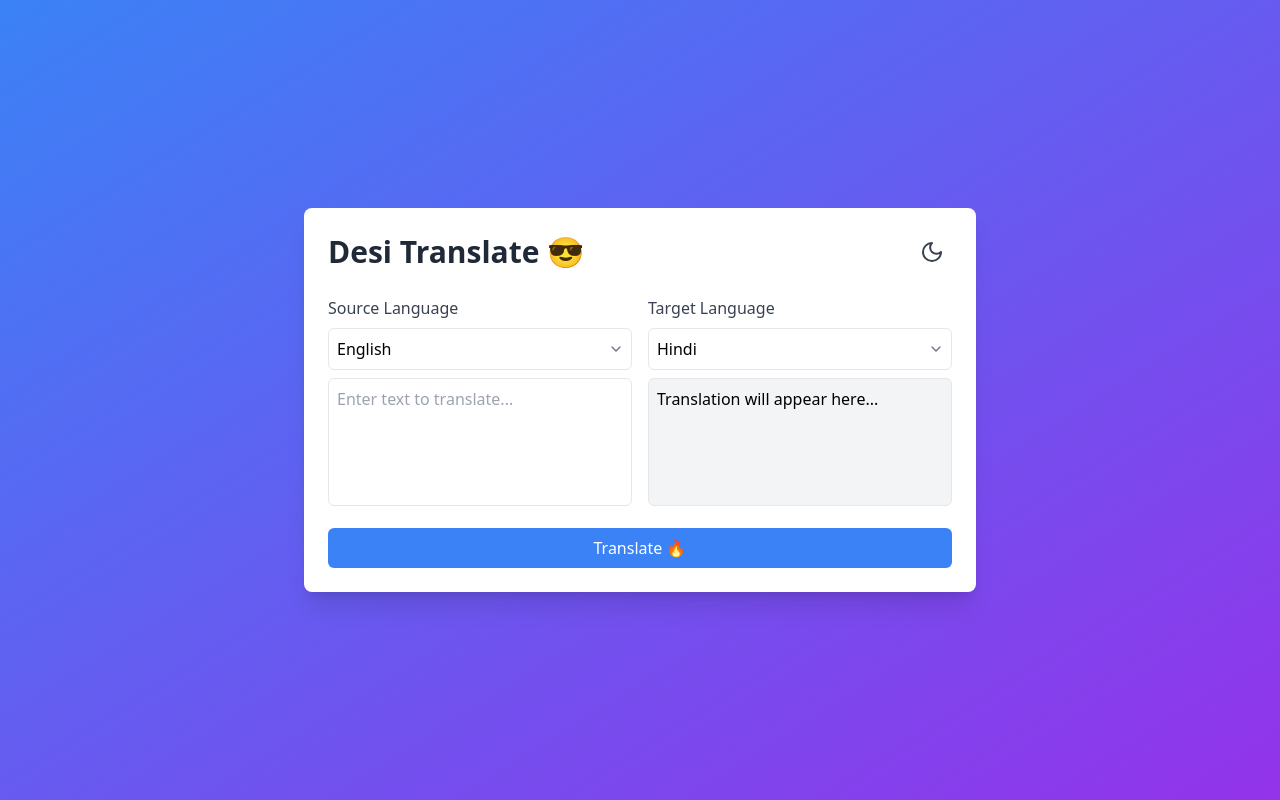
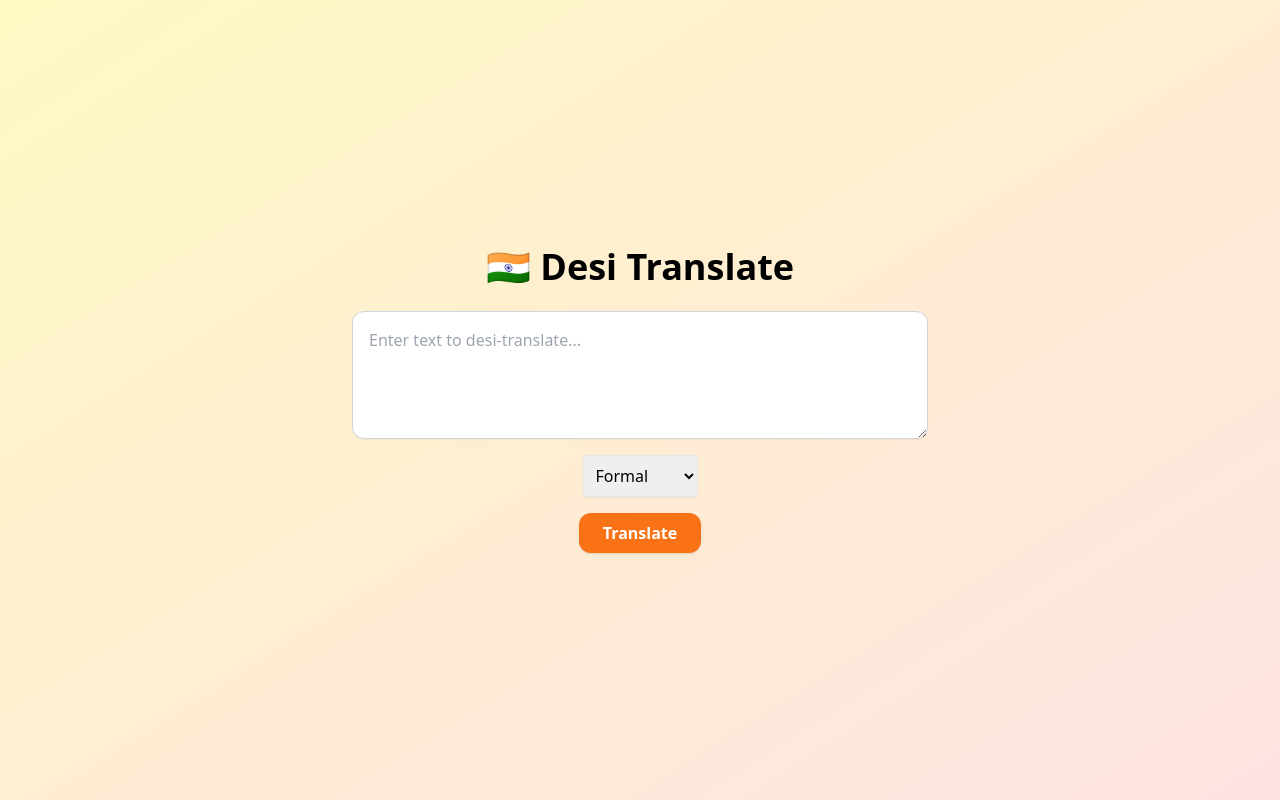
Before and after one commit to Jaffarserver93/Translation-, a React (Vite) app: page / in a window 1280 px wide. Built offline with nearby package versions, Linux system fonts and the light colour scheme.

Commit message:
Update App.jsx

```diff
--- a/src/App.jsx
+++ b/src/App.jsx
@@ -1,167 +1,61 @@
 import { useState } from 'react';
-import { motion } from 'framer-motion';
-import { Moon, Sun, ChevronDown } from 'lucide-react';
-import { OpenAI } from 'openai';
+import axios from 'axios';
+import './index.css';
 
-// Initialize OpenAI client
-const openai = new OpenAI({
-  apiKey: import.meta.env.VITE_OPENAI_API_KEY,
-  dangerouslyAllowBrowser: true, // Note: For client-side demo only; move to server-side in production
-});
-
-// #update this line 👇
-const App = () => {
+function App() {
   const [inputText, setInputText] = useState('');
-  const [outputText, setOutputText] = useState('');
-  const [sourceLang, setSourceLang] = useState('en');
-  const [targetLang, setTargetLang] = useState('hi');
-  const [isDarkMode, setIsDarkMode] = useState(false);
-  const [isLoading, setIsLoading] = useState(false);
-  const [error, setError] = useState('');
-
-  const languages = [
-    { value: 'en', label: 'English' },
-    { value: 'hi', label: 'Hindi' },
-    { value: 'te', label: 'Telugu' },
-    { value: 'ta', label: 'Tamil' },
-    { value: 'hinglish', label: 'Hinglish' },
-    { value: 'hyderabadi', label: 'Hyderabadi English' },
-  ];
+  const [translatedText, setTranslatedText] = useState('');
+  const [tone, setTone] = useState('formal');
+  const [loading, setLoading] = useState(false);
 
   const handleTranslate = async () => {
-    if (!inputText) {
-      setError('Bhai, enter some text to translate! 😅');
-      return;
+    setLoading(true);
+    try {
+      const response = await axios.post('/api/translate', {
+        text: inputText,
+        tone: tone
+      });
+      setTranslatedText(response.data.output);
+    } catch (err) {
+      setTranslatedText('Error: Could not translate');
     }
-
-    setIsLoading(true);
-    setError('');
-
-    try {
-      let prompt = '';
-      if (targetLang === 'hinglish' || targetLang === 'hyderabadi') {
-        prompt = `Translate the following text to ${targetLang} with an Indian street vibe, keeping it natural and conversational: "${inputText}"`;
-      } else {
-        prompt = `Translate the following text from ${sourceLang} to ${targetLang}: "${inputText}"`;
-      }
-
-      const response = await openai.chat.completions.create({
-        model: 'gpt-3.5-turbo',
-        messages: [{ role: 'user', content: prompt }],
-        max_tokens: 100,
-      });
-
-      const translatedText = response.choices[0].message.content;
-      setOutputText(translatedText);
-    } catch (err) {
-      setError('API key issue or something went wrong, dost! Check your VITE_OPENAI_API_KEY or try again. 😕');
-      console.error(err);
-    } finally {
-      setIsLoading(false);
-    }
-  };
-
-  const toggleDarkMode = () => {
-    setIsDarkMode(!isDarkMode);
-    document.documentElement.classList.toggle('dark');
+    setLoading(false);
   };
 
   return (
-    <div className={`min-h-screen flex items-center justify-center p-4 ${isDarkMode ? 'dark bg-gray-900' : 'bg-gradient-to-br from-blue-500 to-purple-600'}`}>
-      <motion.div
-        initial={{ opacity: 0, y: -50 }}
-        animate={{ opacity: 1, y: 0 }}
-        transition={{ duration: 0.5 }}
-        className="bg-white dark:bg-gray-800 rounded-lg shadow-xl p-6 max-w-2xl w-full"
+    <div className="min-h-screen flex flex-col items-center justify-center bg-gradient-to-br from-yellow-100 to-red-100 p-4">
+      <h1 className="text-4xl font-bold mb-6 text-center">🇮🇳 Desi Translate</h1>
+      <textarea
+        className="w-full max-w-xl h-32 p-4 border border-gray-300 rounded-xl shadow-sm focus:outline-none mb-4"
+        placeholder="Enter text to desi-translate..."
+        value={inputText}
+        onChange={(e) => setInputText(e.target.value)}
+      ></textarea>
+      <select
+        className="mb-4 p-2 rounded border shadow-sm"
+        value={tone}
+        onChange={(e) => setTone(e.target.value)}
       >
-        <div className="flex justify-between items-center mb-6">
-          <h1 className="text-3xl font-bold text-gray-800 dark:text-white">
-            Desi Translate 😎
-          </h1>
-          <motion.button
-            whileHover={{ scale: 1.05 }}
-            whileTap={{ scale: 0.95 }}
-            onClick={toggleDarkMode}
-            className="p-2 rounded-md bg-transparent text-gray-700 dark:text-gray-200 hover:bg-gray-100 dark:hover:bg-gray-700"
-          >
-            {isDarkMode ? <Sun className="h-6 w-6" /> : <Moon className="h-6 w-6" />}
-          </motion.button>
+        <option value="formal">Formal</option>
+        <option value="casual">Casual</option>
+        <option value="savage">Savage</option>
+        <option value="romantic">Romantic</option>
+        <option value="emotional">Emotional</option>
+      </select>
+      <button
+        onClick={handleTranslate}
+        className="bg-orange-500 hover:bg-orange-600 text-white font-bold py-2 px-6 rounded-xl shadow"
+      >
+        {loading ? 'Translating...' : 'Translate'}
+      </button>
+      {translatedText && (
+        <div className="mt-6 w-full max-w-xl p-4 bg-white rounded-xl shadow text-gray-800">
+          <h2 className="font-semibold mb-2">Translation:</h2>
+          <p>{translatedText}</p>
         </div>
-        {error && (
-          <motion.div
-            initial={{ opacity: 0 }}
-            animate={{ opacity: 1 }}
-            className="mb-4 p-2 bg-red-100 text-red-700 rounded-md"
-          >
-            {error}
-          </motion.div>
-        )}
-        <div className="grid grid-cols-1 md:grid-cols-2 gap-4 mb-4">
-          <div>
-            <label className="block text-gray-700 dark:text-gray-200 mb-2">Source Language</label>
-            <div className="relative">
-              <select
-                value={sourceLang}
-                onChange={(e) => setSourceLang(e.target.value)}
-                className="w-full p-2 border rounded-md focus:outline-none focus:ring-2 focus:ring-blue-500 bg-white dark:bg-gray-700 dark:text-white dark:border-gray-600 appearance-none"
-              >
-                <option value="" disabled>Select source language</option>
-                {languages.map((lang) => (
-                  <option key={lang.value} value={lang.value}>
-                    {lang.label}
-                  </option>
-                ))}
-              </select>
-              <ChevronDown className="absolute right-2 top-1/2 -translate-y-1/2 h-4 w-4 text-gray-500" />
-            </div>
-            <motion.textarea
-              initial={{ opacity: 0 }}
-              animate={{ opacity: 1 }}
-              transition={{ duration: 0.3 }}
-              value={inputText}
-              onChange={(e) => setInputText(e.target.value)}
-              placeholder="Enter text to translate..."
-              className="w-full p-2 mt-2 border rounded-md focus:outline-none focus:ring-2 focus:ring-blue-500 h-32 resize-none bg-white dark:bg-gray-700 dark:text-white dark:border-gray-600"
-            />
-          </div>
-          <div>
-            <label className="block text-gray-700 dark:text-gray-200 mb-2">Target Language</label>
-            <div className="relative">
-              <select
-                value={targetLang}
-                onChange={(e) => setTargetLang(e.target.value)}
-                className="w-full p-2 border rounded-md focus:outline-none focus:ring-2 focus:ring-blue-500 bg-white dark:bg-gray-700 dark:text-white dark:border-gray-600 appearance-none"
-              >
-                <option value="" disabled>Select target language</option>
-                {languages.map((lang) => (
-                  <option key={lang.value} value={lang.value}>
-                    {lang.label}
-                  </option>
-                ))}
-              </select>
-              <ChevronDown className="absolute right-2 top-1/2 -translate-y-1/2 h-4 w-4 text-gray-500" />
-            </div>
-            <div className="w-full p-2 mt-2 border rounded-md h-32 bg-gray-100 dark:bg-gray-700 dark:text-white">
-              {isLoading ? 'Translating, ek minute... ⏳' : outputText || 'Translation will appear here...'}
-            </div>
-          </div>
-        </div>
-        <motion.button
-          whileHover={{ scale: 1.05 }}
-          whileTap={{ scale: 0.95 }}
-          onClick={handleTranslate}
-          disabled={isLoading}
-          className={`w-full p-2 rounded-md transition ${
-            isLoading
-              ? 'bg-blue-300 text-white cursor-not-allowed'
-              : 'bg-blue-500 text-white hover:bg-blue-600'
-          }`}
-        >
-          {isLoading ? 'Translating...' : 'Translate 🔥'}
-        </motion.button>
-      </motion.div>
+      )}
     </div>
   );
-};
+}
 
 export default App;
```
